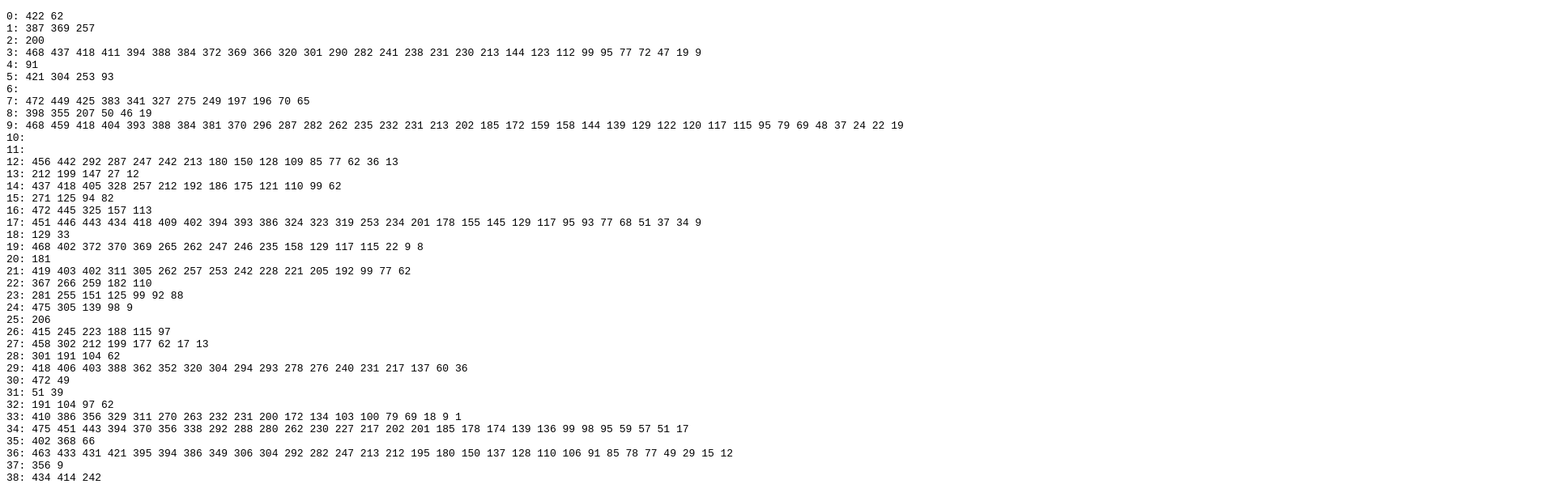
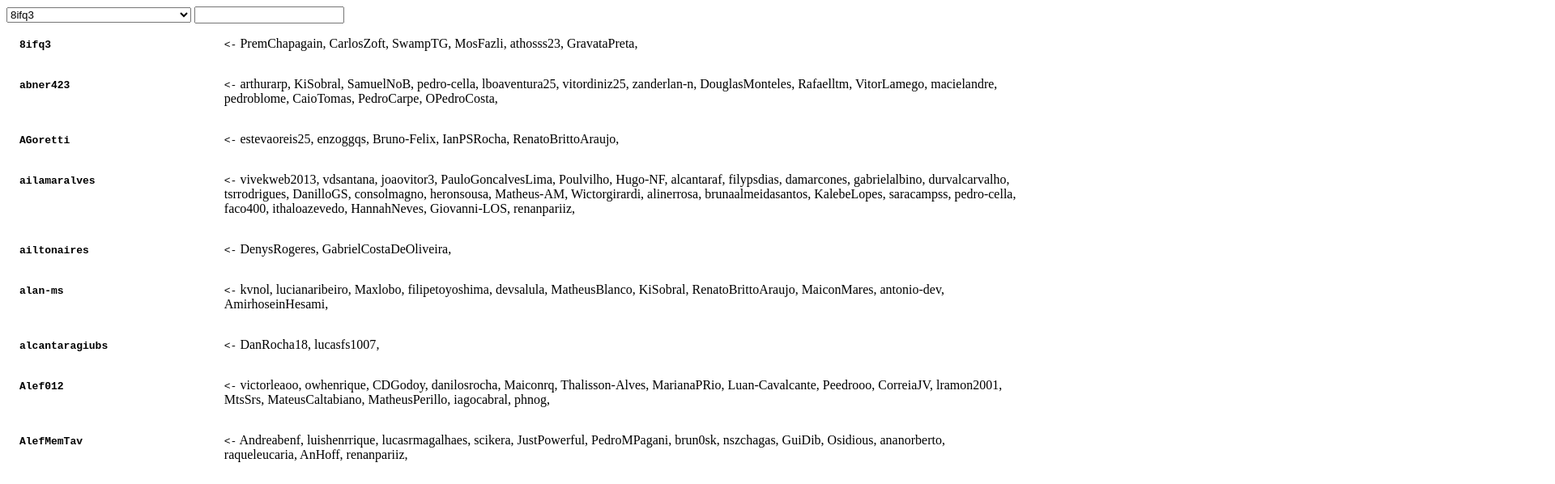
Before and after one commit to projeto-de-algoritmos/Grafos1_GithubUsersNetwork, a SvelteKit app: page / in a window 1280 px wide. Shown: the top 598 px of the page at 81% size, 1920 px wide, since content can reach past the window. Built offline with nearby package versions, Linux system fonts and the light colour scheme.

Commit message:
feat: adiciona pesquisa por login WIP
Co-authored-by: Vitor Alves <vitor.alves07750@outlook.com>

```diff
--- a/src/routes/+page.svelte
+++ b/src/routes/+page.svelte
@@ -4,20 +4,47 @@
 	export let data: PageData;
 
 	const logins = data.users.map((u) => u.login);
+
 	const sg = new SymbolGraph(logins, data.connections);
+	let filter = '';
+
+	let filteredLogins: string[] = [];
 
 	const g = sg.graph();
+
+	const filterLogins = (e: Event & { currentTarget: EventTarget & HTMLSelectElement }) => {
+		console.log('filtering...');
+
+		filteredLogins = [];
+		for (let i = 0; i < logins.length; i++) {
+			if (logins[i].indexOf(e.currentTarget.value) >= 0) {
+				filteredLogins.push(logins[i]);
+			}
+		}
+
+		console.log(filteredLogins);
+
+		console.log('filtering... done');
+	};
 </script>
 
 <svelte:head>
 	<title>Rede de Usuários GitHub</title>
 </svelte:head>
 
-<pre>{g.toString()}</pre>
+<select>
+	{#if filter.length === 0}
+		{#each logins as login}
+			<option value={login}>{login}</option>
+		{/each}
+	{:else}
+		{#each filteredLogins as login}
+			<option value={login}>{login}</option>
+		{/each}
+	{/if}
+</select>
 
-<p>Quantidade de usuários: {data.users.length}</p>
-
-<p>Quantidade de nós: {data.connections.length}</p>
+<input type="text" on:keyup={filterLogins} bind:value={filter} />
 
 <div style="display: grid; grid-template-columns: 1fr 4fr;">
 	{#each data.connections as node}
```
